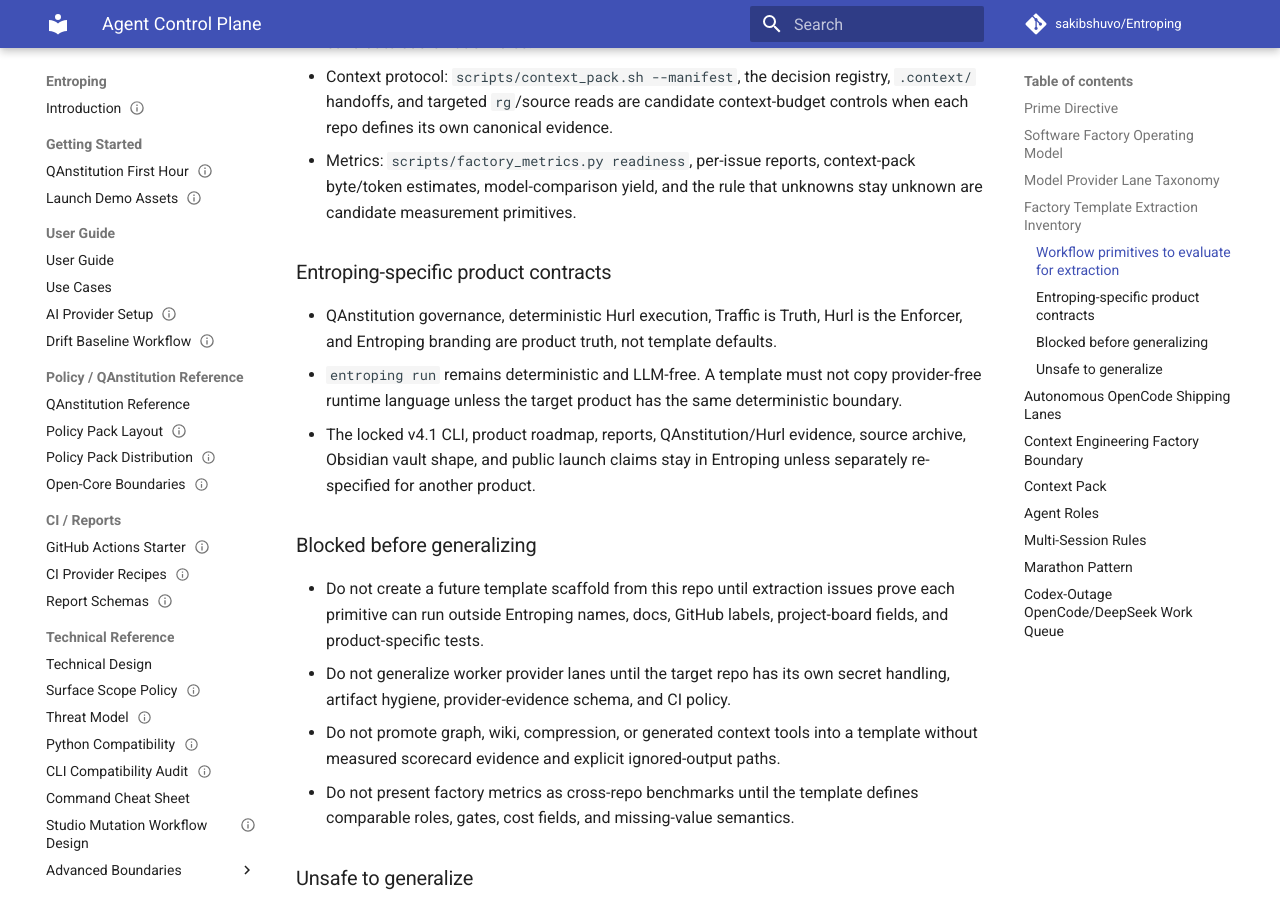
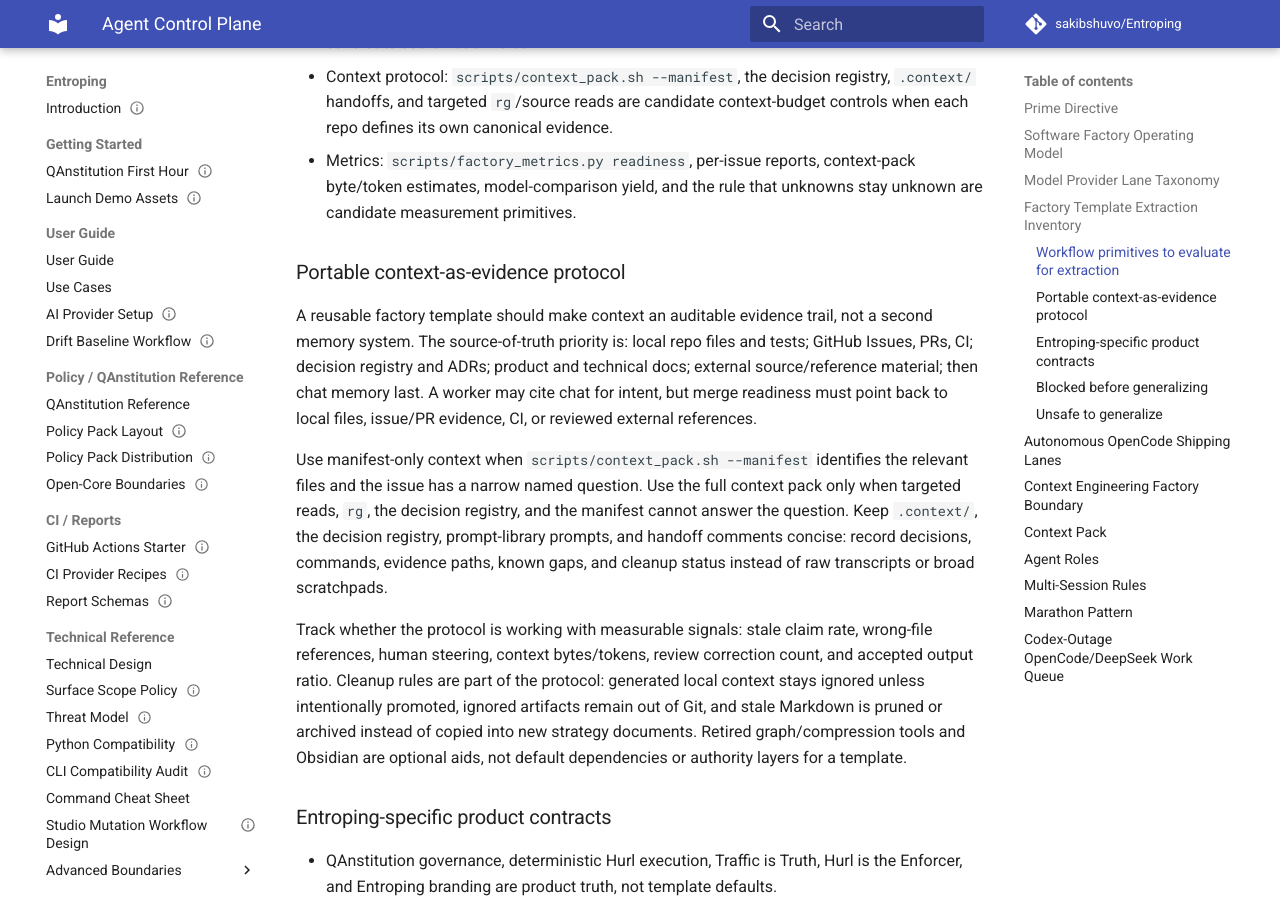
Before and after one commit to sakibshuvo/Entroping, an MkDocs documentation site: the page built from docs/meta/AGENT_CONTROL_PLANE.md, in a window 1280 px wide and 900 px high, scrolled down 6220 px. Built offline with MkDocs 1.6.1 and Material for MkDocs 9.7.7, drawn with Linux system fonts in a browser that asks for light colours; comment, search, counter and statistics services are not loaded.

Commit message:
docs(factory): define context evidence protocol

```diff
--- a/docs/meta/AGENT_CONTROL_PLANE.md
+++ b/docs/meta/AGENT_CONTROL_PLANE.md
@@ -278,6 +278,32 @@
 - Metrics: `scripts/factory_metrics.py readiness`, per-issue reports,
   context-pack byte/token estimates, model-comparison yield, and the rule that
   unknowns stay unknown are candidate measurement primitives.
+
+### Portable context-as-evidence protocol
+
+A reusable factory template should make context an auditable evidence trail,
+not a second memory system. The source-of-truth priority is: local repo files
+and tests; GitHub Issues, PRs, CI; decision registry and ADRs; product and
+technical docs; external source/reference material; then chat memory last. A
+worker may cite chat for intent, but merge readiness must point back to local
+files, issue/PR evidence, CI, or reviewed external references.
+
+Use manifest-only context when `scripts/context_pack.sh --manifest` identifies
+the relevant files and the issue has a narrow named question. Use the full
+context pack only when targeted reads, `rg`, the decision registry, and the
+manifest cannot answer the question. Keep `.context/`, the decision registry,
+prompt-library prompts, and handoff comments concise: record decisions,
+commands, evidence paths, known gaps, and cleanup status instead of raw
+transcripts or broad scratchpads.
+
+Track whether the protocol is working with measurable signals: stale claim
+rate, wrong-file references, human steering, context bytes/tokens, review
+correction count, and accepted output ratio. Cleanup rules are part of the
+protocol: generated local context stays ignored unless intentionally promoted,
+ignored artifacts remain out of Git, and stale Markdown is pruned or archived
+instead of copied into new strategy documents. Retired graph/compression tools
+and Obsidian are optional aids, not default dependencies or authority layers
+for a template.
 
 ### Entroping-specific product contracts
 
```
Also changed, not shown: .context/changelog.md (+5 -0 lines), docs/meta/PROJECT_PROGRESS.md (+1 -1 lines), 1 other file.
